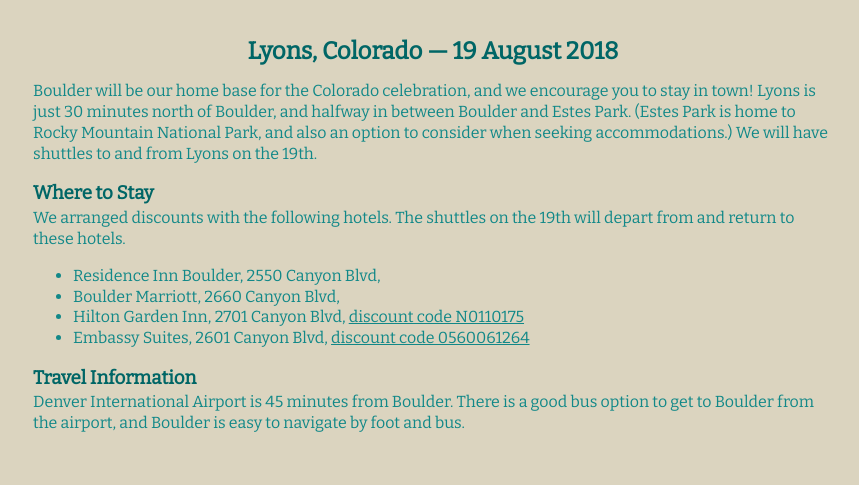
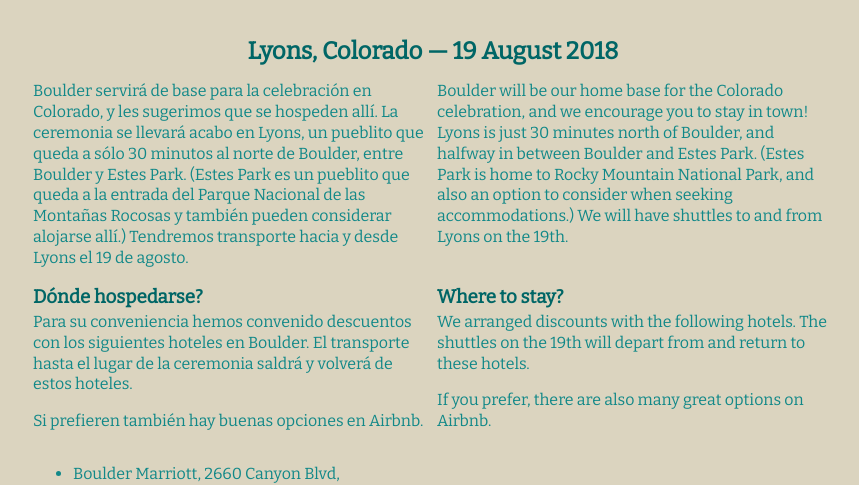
Before and after one commit to elizabeth-and-john/elizabeth-and-john.github.io, a Jekyll site: the page built from colorado.md, in a window 1280 px wide, cut to the strip 0-485 px from the top of the page. Shown: the whole strip, without its empty margins (207-1066 px from the left). Built offline with Jekyll 4.4.1, drawn with Linux system fonts in a browser that asks for light colours; some of the changed text lies outside the part shown.

Commit message:
updated with Spanish

```diff
--- a/colorado.md
+++ b/colorado.md
@@ -5,24 +5,71 @@ title: Elizabeth and John
 
 # Lyons, Colorado &mdash; 19 August 2018
 
-Boulder will be our home base for the Colorado celebration, and we encourage you
-to stay in town! Lyons is just 30 minutes north of Boulder, and halfway in
-between Boulder and Estes Park. (Estes Park is home to Rocky Mountain National
-Park, and also an option to consider when seeking accommodations.) We will have
-shuttles to and from Lyons on the 19th.
+<div class="row">
+  <div class="column left">
+    Boulder servirá de base para la celebración en Colorado, y les sugerimos que se
+    hospeden allí. La ceremonia se llevará acabo en Lyons, un pueblito que queda a
+    sólo 30 minutos al norte de Boulder, entre Boulder y Estes Park.  (Estes Park es
+    un pueblito que queda a la entrada del Parque Nacional de las Montañas Rocosas y
+    también pueden considerar alojarse allí.) Tendremos transporte hacia y desde
+    Lyons el 19 de agosto.
+  </div>
+  <div class="column right">
+    Boulder will be our home base for the Colorado celebration, and we encourage you
+    to stay in town! Lyons is just 30 minutes north of Boulder, and halfway in
+    between Boulder and Estes Park. (Estes Park is home to Rocky Mountain National
+    Park, and also an option to consider when seeking accommodations.) We will have
+    shuttles to and from Lyons on the 19th.
+  </div>
+</div>
 
-### Where to Stay
-We arranged discounts with the following hotels. The shuttles on the 19th will
-depart from and return to these hotels.
-  * Residence Inn Boulder, 2550 Canyon Blvd,
+<div class="row">
+  <div class="column left">
+  <h3>Dónde hospedarse?</h3>
+<p>Para su conveniencia hemos convenido descuentos con los siguientes hoteles en
+Boulder. El transporte hasta el lugar de la ceremonia saldrá y volverá de estos
+hoteles.</p>
+
+<p>Si prefieren también hay buenas opciones en Airbnb.</p>
+  </div>
+  <div class="column right">
+  <h3>Where to stay?</h3>
+<p>We arranged discounts with the following hotels. The shuttles on the 19th will
+depart from and return to these hotels.</p>
+
+<p>If you prefer, there are also many great options on Airbnb.</p>
+  </div>
+</div>
+
   * Boulder Marriott, 2660 Canyon Blvd,
   * Hilton Garden Inn, 2701 Canyon Blvd, [discount code N0110175](https://secure3.hilton.com/en_US/gi/reservation/book.htm?ctyhocn=WBUBOGI&corporateCode=N0110175&from=lnrlink)
   * Embassy Suites, 2601 Canyon Blvd, [discount code 0560061264](https://secure3.hilton.com/en_US/es/reservation/book.htm?ctyhocn=DENBOES&corporateCode=0560061264&from=lnrlink)
+  * Courtyard Boulder, 4710 Pearl East Circle, $189/night. Call Marriott
+    Reservations, 800-321-2211 or 303-440-4700 and identify yourself as part of
+    the John Stechschulte group.
 
-### Travel Information
-Denver International Airport is 45 minutes from Boulder. There is a good bus
+<div class="row">
+  <div class="column left">
+<h3>Información de viaje</h3>
+<p>El aeropuerto internacional de Denver (DEN) queda a 45 minutos de Boulder. No
+hay vuelos directos desde Bogotá a Denver. Recomendamos hacer escala en Atlanta,
+Houston o Miami.</p>
+
+<p>El tiempo aproximado de vuelo entre estas cuidades y Denver esta detallado aquí:
+<ul><li>Atlanta &mdash; 3.5 horas</li>
+<li>Houston &mdash; 2.5 horas</li>
+<li>Miami &mdash; 5 horas</li></ul></p>
+
+<p>Hay un bus muy conveniente entre Boulder y el aeropuerto.  Boulder se puede
+recorrer a pie o en bus.</p>
+  </div>
+  <div class="column right">
+<h3>Travel Information</h3>
+<p>Denver International Airport is 45 minutes from Boulder. There is a good bus
 option to get to Boulder from the airport, and Boulder is easy to navigate by
-foot and bus.
+foot and bus.</p>
+  </div>
+</div>
 
 <br>
 <iframe class="center" src="https://www.google.com/maps/d/u/0/embed?mid=1lNfEtOiYplbtDldmj3O60nNCTz0Ro1ys" width="640" height="480"></iframe>
--- a/stylesheets/style.css
+++ b/stylesheets/style.css
@@ -5,6 +5,26 @@ body {
   line-height:130%;
   background-color:#dbd4bf;
   color:#188;
+}
+
+.column {
+  float: left;
+  width: 50%;
+  box-sizing: border-box;
+}
+
+.column.left{
+  padding-right: 4px;
+}
+
+.column.right{
+  padding-left: 4px;
+}
+
+.row:after {
+  content: "";
+  display: table;
+  clear: both;
 }
 
 a:link, a:visited {
```
Also changed, not shown: colombia.md (+53 -8 lines).
